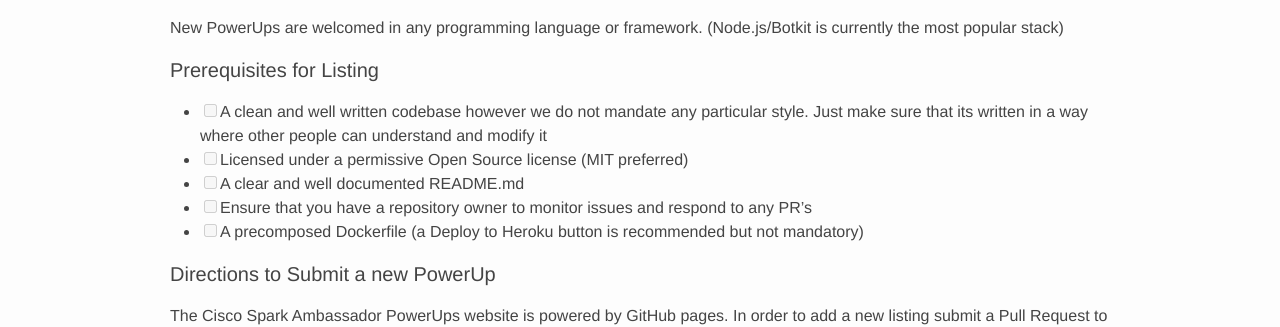
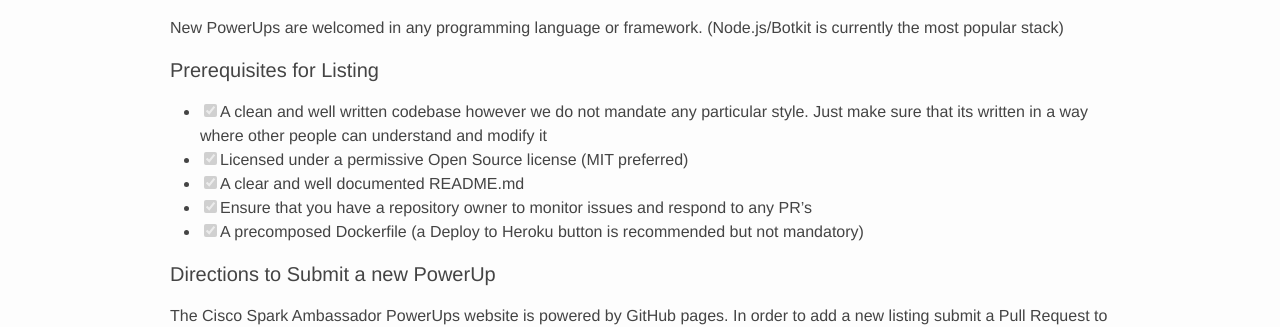
Before and after one commit to CiscoWebexTeamsAmbassadors/StarterKits, a Jekyll site: the page built from info.md, in a window 1280 px wide. Shown: the part 1198-1525 px from the top of the page. Built offline with Jekyll 4.4.1, drawn with Linux system fonts in a browser that asks for light colours; nearby versions of some CDN libraries.

```diff
--- a/info.md
+++ b/info.md
@@ -30,11 +30,11 @@ Contributions to Cisco Spark Ambassador PowerUps are welcomed and encouraged. To
 New PowerUps are welcomed in any programming language or framework. (Node.js/Botkit is currently the most popular stack)
 
 #### Prerequisites for Listing
-- [ ] A clean and well written codebase however we do not mandate any particular style. Just make sure that its written in a way where other people can understand and modify it
-- [ ] Licensed under a permissive Open Source license (MIT preferred)
-- [ ] A clear and well documented README.md
-- [ ] Ensure that you have a repository owner to monitor issues and respond to any PR’s
-- [ ] A precomposed Dockerfile (a Deploy to Heroku button is recommended but not mandatory)
+- [X] A clean and well written codebase however we do not mandate any particular style. Just make sure that its written in a way where other people can understand and modify it
+- [X] Licensed under a permissive Open Source license (MIT preferred)
+- [X] A clear and well documented README.md
+- [X] Ensure that you have a repository owner to monitor issues and respond to any PR’s
+- [X] A precomposed Dockerfile (a Deploy to Heroku button is recommended but not mandatory)
 
 #### Directions to Submit a new PowerUp
 The Cisco Spark Ambassador PowerUps website is powered by GitHub pages. In order to add a new listing submit a Pull Request to the PowerUps repository.
```
